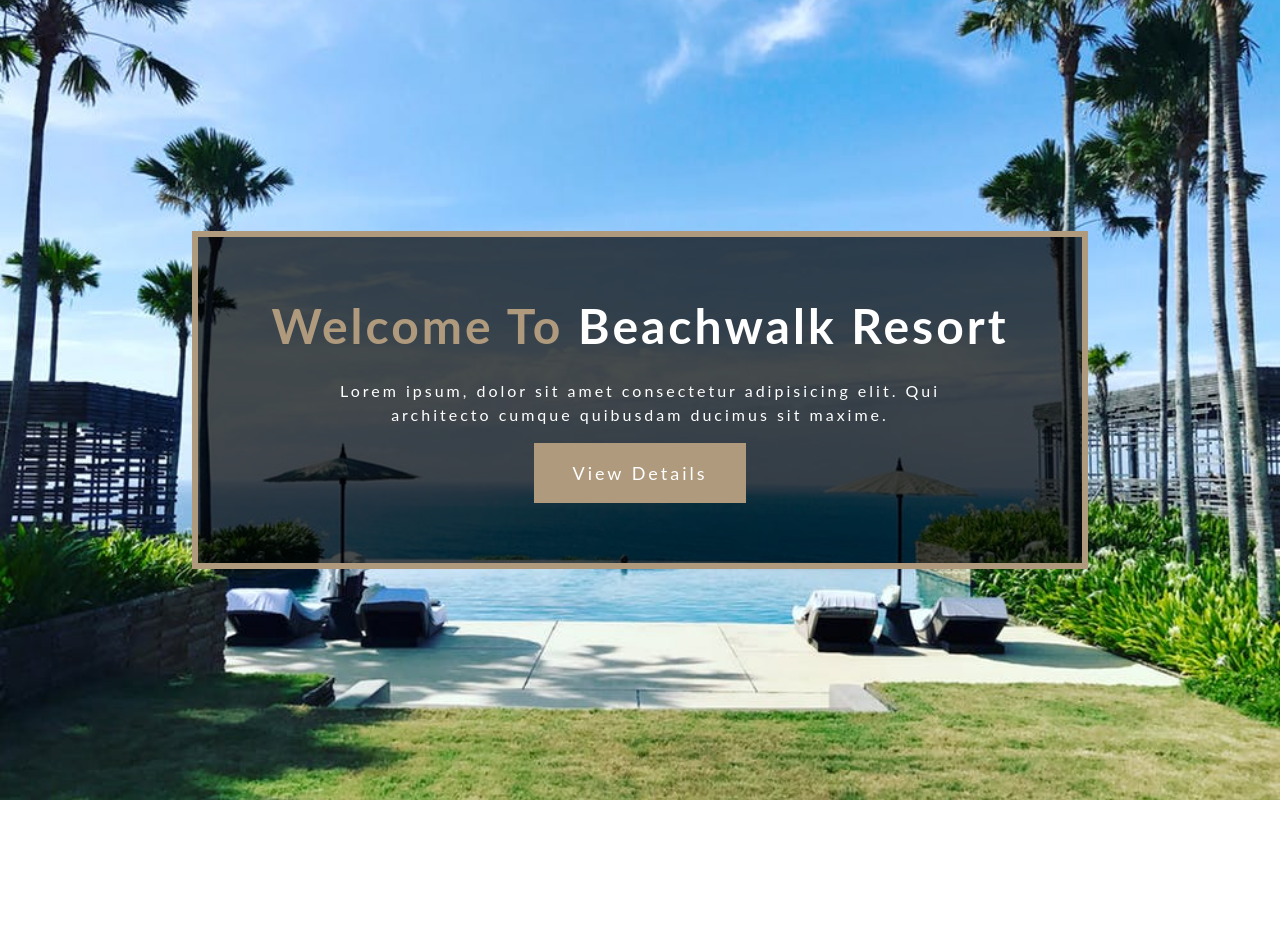
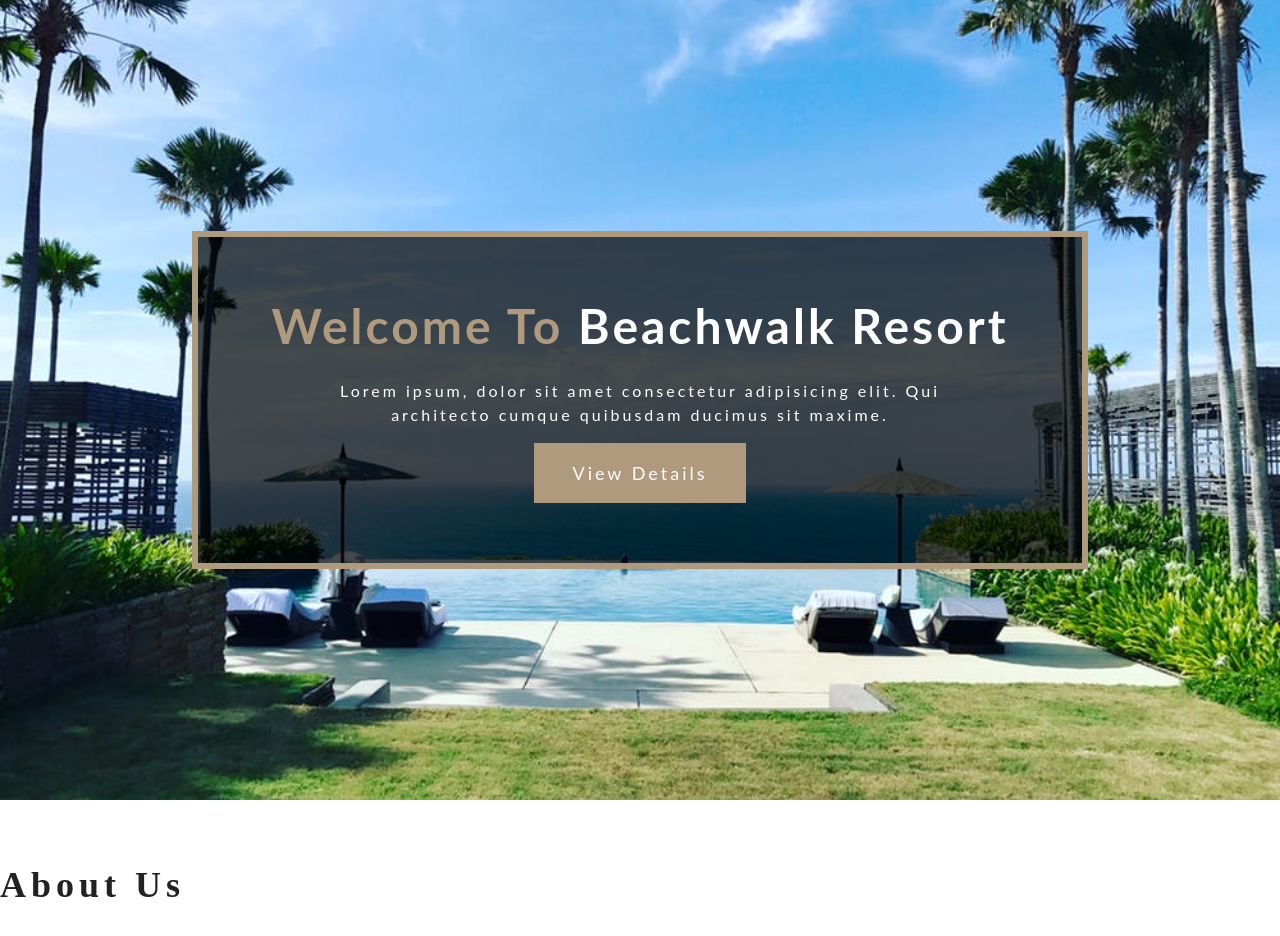
Before and after one commit to nelsW70/react_beachwalk-resort, a React (Create React App) app: page / in a window 1280 px wide. Shown: the top 936 px of the page. Before the commit the page ends 800 px from the top, so only its background shows below. Built offline with nearby package versions, Linux system fonts and the light colour scheme; the HTML template or start-up script is replaced by a standard one.

Commit message:
add: 52: section and title components

```diff
--- a/src/components/globals/Buttons.js
+++ b/src/components/globals/Buttons.js
@@ -28,4 +28,5 @@ export const PrimaryBtn = styled.button`
       props.mLeft || 0
     }}`};
   text-decoration: none;
+  cursor: pointer;
 `;
--- /dev/null
+++ b/src/components/globals/Section.js
@@ -0,0 +1,9 @@
+import styled from 'styled-components';
+import { setRem } from '../../styles';
+
+const Section = styled.section`
+  padding: ${setRem(64)} 0;
+  background: ${props => props.color};
+`;
+
+export default Section;
--- /dev/null
+++ b/src/components/globals/Title.js
@@ -0,0 +1,15 @@
+import React from 'react';
+import styled from 'styled-components';
+import { setRem, setFont, setLetterSpacing } from '../../styles';
+
+const Title = ({ className, title, center }) => {
+  return <h3 className={className}>{title}</h3>;
+};
+
+export default styled(Title)`
+  font-size: ${setRem(36)};
+  text-transform: capitalize;
+  ${setLetterSpacing(5)};
+  ${setFont.slanted};
+  text-align: ${props => (props.center ? 'center' : 'left')};
+`;
--- /dev/null
+++ b/src/components/home/About.js
@@ -0,0 +1,13 @@
+import React from 'react';
+import Section from '../globals/Section';
+import Title from '../globals/Title';
+
+const About = () => {
+  return (
+    <Section>
+      <Title title="about us"></Title>
+    </Section>
+  );
+};
+
+export default About;
--- a/src/pages/Home.js
+++ b/src/pages/Home.js
@@ -1,10 +1,12 @@
 import React from 'react';
 import Header from '../components/home/Header';
+import About from '../components/home/About';
 
 const Home = () => {
   return (
     <div>
       <Header />
+      <About />
     </div>
   );
 };
```
